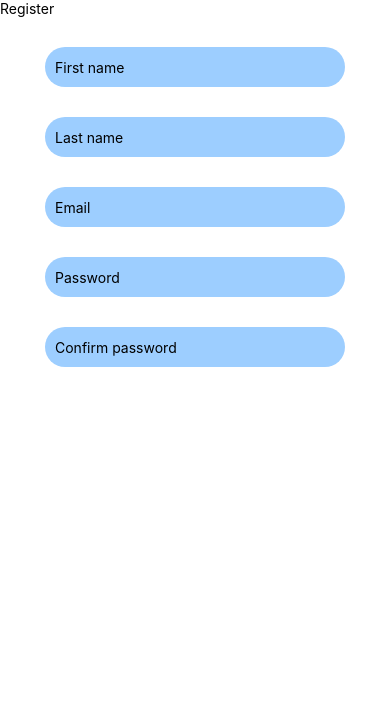
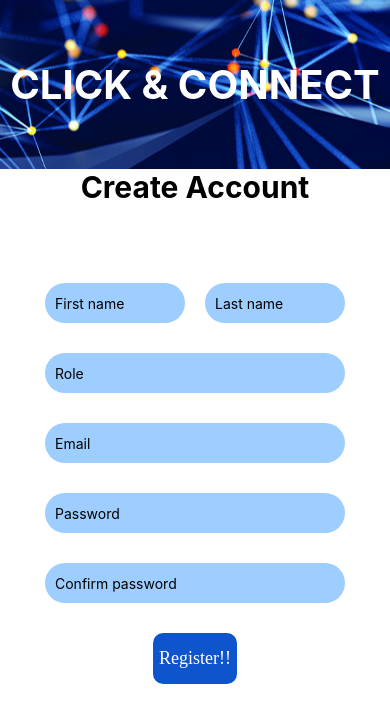
Before and after one commit to DanielMadaghjian/Networking-App, a React Native app: screen /Register in a window 390 px wide. Shown: the top 722 px of the page. Built offline with nearby package versions, Linux system fonts and the light colour scheme.

Commit message:
Finished Register Page Display

```diff
--- a/components/Profile.js
+++ b/components/Profile.js
@@ -5,7 +5,7 @@ import MaterialCommunityIcons from 'react-native-vector-icons/MaterialCommunityI
 import Entypo from 'react-native-vector-icons/Entypo';
 import FontAwesome from 'react-native-vector-icons/FontAwesome'
 import { StyleSheet, Image, View, Text, Linking } from 'react-native';
-import { FlatList } from 'react-native-gesture-handler/lib/commonjs';
+import { FlatList, TouchableOpacity } from 'react-native-gesture-handler/lib/commonjs';
 // import user from '../assets/data/users';
 
 const user =
@@ -85,8 +85,12 @@ const Profile = () => {
                         <Text>My Socials</Text>
                         {/* Should be buttons */}
                         <View style={styles.symbolContainer}>
-                            <Entypo name='list' color={colors.darkBlue} size={18} />
+                            <TouchableOpacity>
+                                <Entypo name='list' color={colors.darkBlue} size={18} />
+                            </TouchableOpacity >
+                            <TouchableOpacity>
                             <MaterialCommunityIcons name='view-grid' color={colors.darkBlue} size={18} />
+                            </TouchableOpacity>
                         </View>
                     </View>
                     <View style={styles.socials}>
--- a/components/Register.js
+++ b/components/Register.js
@@ -1,25 +1,84 @@
-import { Text, StyleSheet, View, TextInput, ScrollView } from "react-native"
+import { Text, StyleSheet, View, TextInput, ScrollView, TouchableOpacity, Dimensions, ImageBackground } from "react-native"
+import { useState } from "react"
+import backgroundImage from '../assets/images/backgroundImage.jpg'
 import colors from "../assets/colors/colors"
+
+const height = Dimensions.get('window').height;
+
 const Register = () => {
+    const [firstName, setFirstName] = useState();
+    const [lastName, setLastName] = useState();
+    const [email, setEmail] = useState();
+    const [role, setRole] = useState();
+    const [password, setPassword] = useState();
+
     return (
         <ScrollView style={styles.container} showsVerticalScrollIndicator={false}>
-            <Text>Register</Text>
+            <ImageBackground source={backgroundImage} style={styles.imageBackground} >
+                <View style={styles.brandView}>
+                    <Text style={styles.brandViewText}>Click & Connect</Text>
+                </View>
+            </ImageBackground>
+            <View style={styles.bottomView}>
+                <View style={styles.createAccountWrapper}>
+                    <Text style={styles.createAccountText}>Create Account</Text>
+                </View>
                 <View style={styles.formWrapper}>
                     <View style={styles.nameWrapper}>
-                    <TextInput placeholder="First name " style={styles.inputStyle} />
-                    <TextInput placeholder="Last name" style={styles.inputStyle} />
+                        <TextInput
+                            placeholder="First name"
+                            value={firstName}
+                            style={styles.nameInputStyle}
+                            onChangeText={text => setFirstName(text)}
+                        />
+                        <TextInput
+                            placeholder="Last name"
+                            value={lastName}
+                            style={styles.nameInputStyle}
+                            onChangeText={text => setLastName(text)}
+                        />
                     </View>
-                <TextInput placeholder="Email" style={styles.inputStyle} />
+                    {/* Should be a dropdown */}
+                    <TextInput
+                        placeholder="Role"
+                        value={role}
+                        style={styles.inputStyle}
+                        onChangeText={text => setRole(text)}
+                    />
+                    <TextInput
+                        placeholder="Email"
+                        value={email}
+                        style={styles.inputStyle}
+                        onChangeText={text => setEmail(text)}
+                    />
                     <TextInput
                         secureTextEntry={true}
                         placeholder="Password"
+                        value={password}
                         style={styles.inputStyle}
+                        onChangeText={text => setPassword(text)}
                     />
+                    {/* Error Handling */}
                     <TextInput
                         secureTextEntry={true}
                         placeholder="Confirm password"
                         style={styles.inputStyle}
                     />
+                    <TouchableOpacity
+                        style={styles.buttonWrapper}
+                        onPress={() => {
+                            const user = {
+                                'firstName': firstName,
+                                'lastName': lastName,
+                                'email': email,
+                                'password': password
+                            }
+                            alert('You registered! ');
+                            console.log(user)
+                        }}>
+                        <Text style={styles.buttonText}>Register!!</Text>
+                    </TouchableOpacity>
+                </View>
             </View>
         </ScrollView>
     )
@@ -38,12 +97,68 @@ const styles = StyleSheet.create({
         borderRadius: 50,
         backgroundColor: colors.lightBlue,
     },
+    nameInputStyle: {
+        marginTop: 30,
+        width: 140,
+        height: 40,
+        paddingHorizontal: 10,
+        borderRadius: 50,
+        backgroundColor: colors.lightBlue,
+    },
     formWrapper: {
         alignItems: 'center',
         justifyContent: 'center',
+        borderTopLeftRadius: 20,
+        borderTopRightRadius: 20
     },
-    nameContainer: {
-        flexDirection:'row'
-    }
+    nameWrapper: {
+        width: 300,
+        flexDirection: 'row',
+        justifyContent: 'space-between'
+    },
+    buttonWrapper: {
+        marginHorizontal: 20,
+        marginTop: 30,
+        backgroundColor: colors.darkBlue,
+        alignItems: 'center',
+        paddingVertical: 15,
+        borderRadius: 10,
+    },
+    buttonText: {
+        fontFamily: 'Lato-Bold',
+        fontSize: 18,
+        color: colors.white,
+        marginHorizontal: 6,
+    },
+    imageBackground: {
+        height: height * 0.2,
+    },
+    brandView: {
+        flex: 1,
+        justifyContent: 'center',
+        alignItems: 'center',
+    },
+    brandViewText: {
+        color: colors.white,
+        fontSize: 40,
+        fontWeight: 'bold',
+        textTransform: 'uppercase',
+    },
+    createAccountWrapper: {
+        height: height * 0.1,
+        alignItems: 'center',
+    },
+    createAccountText: {
+        color: 'black',
+        fontSize: 30,
+        fontWeight: 'bold',
+        textTransform: 'capitalise',
+    },
+    bottomView: {
+        flex: 1.5,
+        backgroundColor: colors.white,
+        borderTopStartRadius: 60,
+        borderTopEndRadius: 60,
+    },
 })
 export default Register
```
Lines whose indentation alone changed are shown as unchanged.
